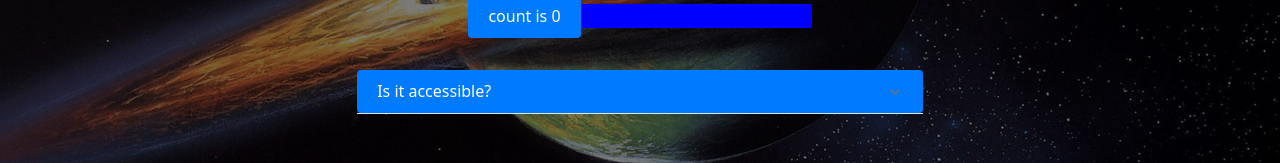
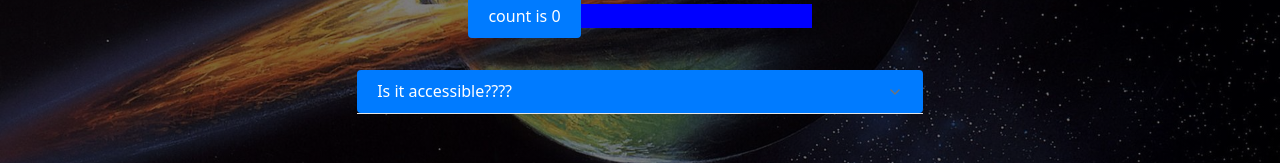
Before and after one commit to ZagoraPI/Tech-Titans, a React (Vite) app: page / in a window 1280 px wide. Shown: the part 489-652 px from the top of the page. Built offline with nearby package versions, Linux system fonts and the light colour scheme.

Commit message:
PreslyFix1

```diff
--- a/src/App.tsx
+++ b/src/App.tsx
@@ -9,7 +9,7 @@ import AlexGifShower from "./components/Alex_Components/AlexGifShower.tsx";
 import AlexPfpIcon from "./components/Alex_Components/AlexPfpIcon.tsx";
 import { Bozhilkata } from "./components/BozhilkataComp.tsx"
 import { Button } from "@/components/ui/button"
-import {Accordion, AccordionContent, AccordionItem, AccordionTrigger, } from "@/components/preslyComp"
+import {Accordion, AccordionContent, AccordionItem, AccordionTrigger, } from "@/components/Presly_Components/Accordion.tsx"
 
 
 function App() {
@@ -63,9 +63,9 @@ function App() {
 
             <Accordion type="single" collapsible>
   <AccordionItem value="item-1">
-    <AccordionTrigger>Is it accessible?</AccordionTrigger>
+    <AccordionTrigger>Is it accessible????</AccordionTrigger>
     <AccordionContent>
-      Yes. It adheres to the WAI-ARIA design pattern.
+      Maybe idk :3
     </AccordionContent>
   </AccordionItem>
 </Accordion>
```
Also changed, not shown: src/components/Presly_Components/Accordion.tsx (renamed from src/components/preslyComp.tsx).
